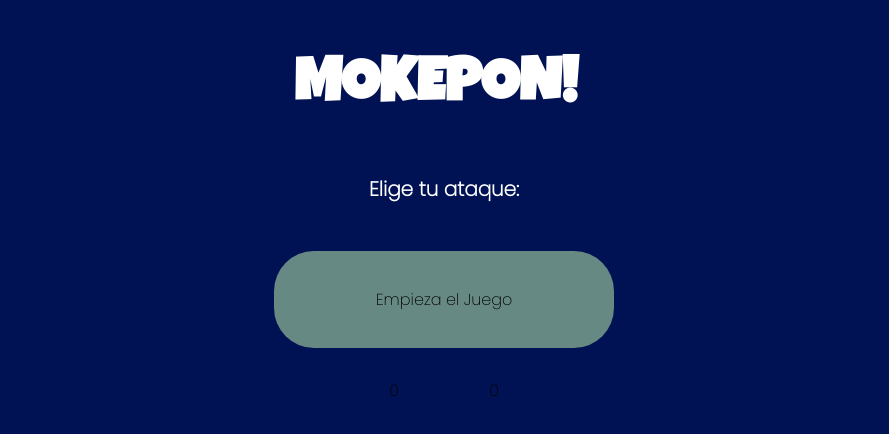
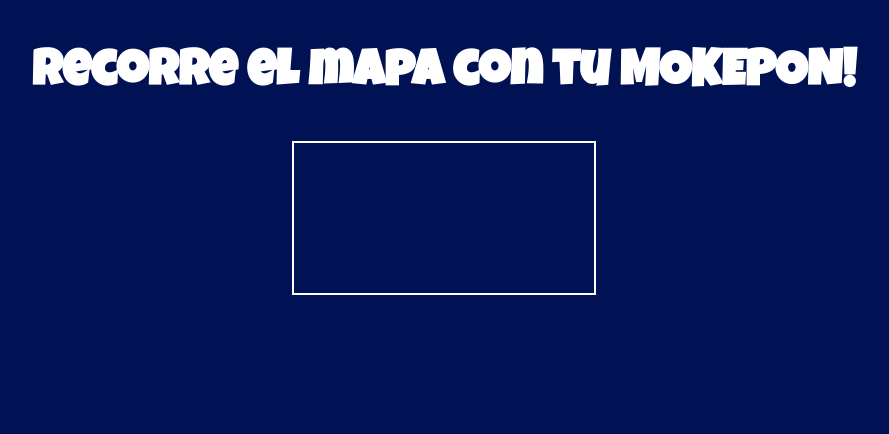
Before and after one commit to Juancherry500/programar, a plain HTML site: page mokepon/mokepon.html in a window 1280 px wide. Both pictures are taken after a click on the button "Seleccionar". Shown: the whole page, without its empty margins (196-1085 px from the left). Drawn offline with Linux system fonts and the light colour scheme.

Commit message:
Introducción a canvas: dibujando con JavaScript, clase 61

```diff
--- a/mokepon/js/mokepon.js
+++ b/mokepon/js/mokepon.js
@@ -12,6 +12,8 @@ const seccionMensaje=document.getElementById("resultado");
 const ataqueDelJugador=document.getElementById("ataque-Del-Jugador");
 const ataqueDelEnemigo=document.getElementById("ataque-Del-Enemigo");
 const contenedorDeTarjetas=document.getElementById("contenedorDeTarjetas");
+const sectionVerMapas=document.getElementById("ver-mapas");
+const mapa=document.getElementById("mapa");
 
 
 let mokepones=[];
@@ -34,6 +36,7 @@ let botones=[];
 let indexAtaqueJugador;
 let indexAtaqueEnemigo;
 let ataquesMokeponEnemigo;
+let lienzo = mapa.getContext("2d");
 
 
 class Mokepon{
@@ -80,7 +83,8 @@ mokepones.push(hipodoge,capipepo,ratigueya);
 function iniciarJuego(){
 
     sectionSeleccionarAtaque.style.display="none";
-    sectionSeleccionarReiniciar.style.display="none";
+    sectionVerMapas.style.display="none";
+
 
     mokepones.forEach((mokepon) => {
          opcionesDeMokepon =`
@@ -109,7 +113,18 @@ function iniciarJuego(){
 function seleccionarMascotaJugador(){
 
     sectionSeleccionarMascota.style.display="none";
-    sectionSeleccionarAtaque.style.display="flex";
+    //sectionSeleccionarAtaque.style.display="flex";
+    sectionSeleccionarReiniciar.style.display="none";
+    sectionVerMapas.style.display="flex";
+    let imagenCapipepo= new Image();
+    imagenCapipepo.src= capipepo.foto;
+    lienzo.drawImage(
+        imagenCapipepo,
+        20,
+        40,
+        100,
+        100
+    );
 
 
     if (inputHipodoge.checked){
@@ -278,6 +293,7 @@ function crearMensaje(resultadoDeCombate){
 }
 function crearMensajeFinal(resultadoFinal){
 
+
     seccionMensaje.innerHTML=resultadoFinal;
 
     sectionSeleccionarReiniciar.style.display="block";
--- a/mokepon/mokepon.html
+++ b/mokepon/mokepon.html
@@ -11,6 +11,10 @@
             <h2 class="subtitulo">Elige tu mascota:</h2>
             <div id="contenedorDeTarjetas" class="tarjetas"></div>
             <button id="boton-mascota">Seleccionar</button>
+        </section>
+        <section id="ver-mapas">
+            <h1 class="titulo">Recorre el mapa con tu MOKEPON! </h1>
+            <canvas id="mapa"></canvas>
         </section>
 
         <section id="selecionar-ataque">
--- a/mokepon/styles.css
+++ b/mokepon/styles.css
@@ -12,10 +12,13 @@ body{
 }
 .titulo{
     color: white;
-    width: 300px;
+    width: auto;
     height: 50px;
-    font-size: 60px;
+    font-size: 50px;
     font-family: 'Luckiest Guy', cursive;
+    display: flex;
+    align-items: center;
+    justify-content: center;
 }
 .subtitulo{
     color: white;
@@ -61,6 +64,15 @@ input:checked + label{
     font-family: 'Poppins', sans-serif;
     margin-top: 30px;
 
+}
+
+#ver-mapas{
+    flex-direction: column;
+    align-items: center;
+    justify-content: center;
+}
+#mapa{
+    border: 2px solid white;
 }
 #selecionar-ataque{
     flex-direction: column;
```
